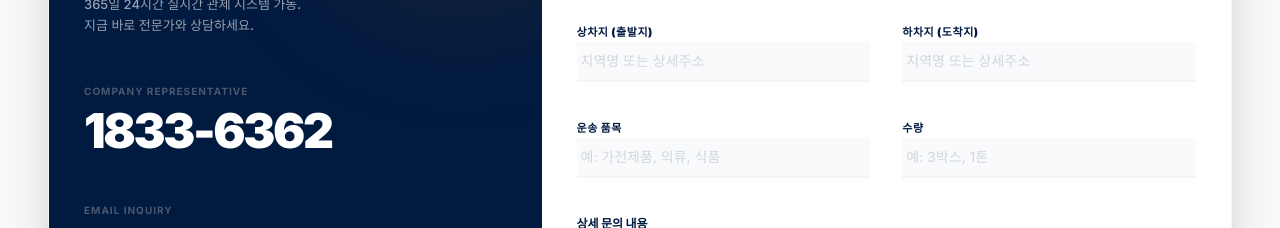
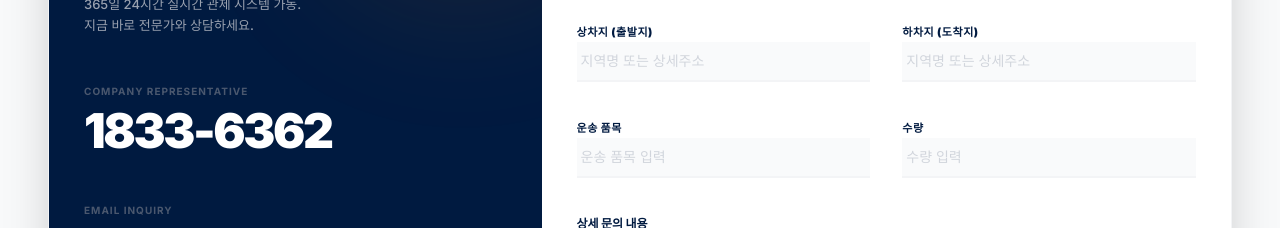
Before and after one commit to leedonghyun79/freight, a Next.js app: page / in a window 1280 px wide. Shown: the part 4620-4848 px from the top of the page. Built offline with nearby package versions, Linux system fonts and the light colour scheme.

Commit message:
견적서 양식 placeholder 변경

```diff
--- a/src/components/ContactSection.tsx
+++ b/src/components/ContactSection.tsx
@@ -221,7 +221,7 @@ export default function ContactSection() {
                         <label className="text-[11px] font-black text-primary-navy uppercase tracking-wider">운송 품목</label>
                         <input
                            type="text"
-                           placeholder="예: 가전제품, 의류, 식품"
+                           placeholder="운송 품목 입력"
                            className="w-full bg-gray-50 border-b-2 border-gray-100 h-10 px-1 focus:outline-none focus:border-primary-orange transition-all text-primary-navy font-bold placeholder:text-gray-300 placeholder:font-normal text-[13px] md:text-sm"
                            value={formData.item}
                            onChange={(e) => setFormData({...formData, item: e.target.value})}
@@ -231,7 +231,7 @@ export default function ContactSection() {
                         <label className="text-[11px] font-black text-primary-navy uppercase tracking-wider">수량</label>
                         <input
                            type="text"
-                           placeholder="예: 3박스, 1톤"
+                           placeholder="수량 입력"
                            className="w-full bg-gray-50 border-b-2 border-gray-100 h-10 px-1 focus:outline-none focus:border-primary-orange transition-all text-primary-navy font-bold placeholder:text-gray-300 placeholder:font-normal text-[13px] md:text-sm"
                            value={formData.quantity}
                            onChange={(e) => setFormData({...formData, quantity: e.target.value})}
```
